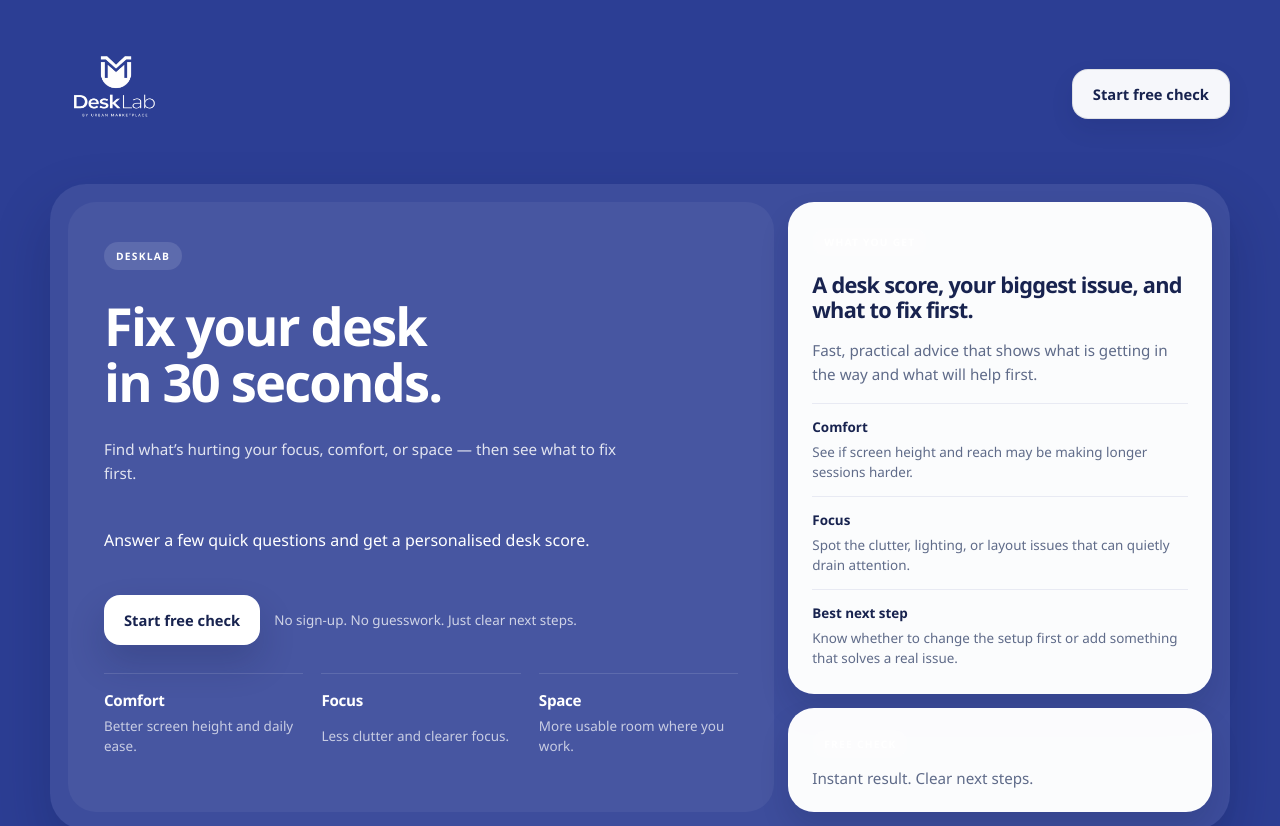
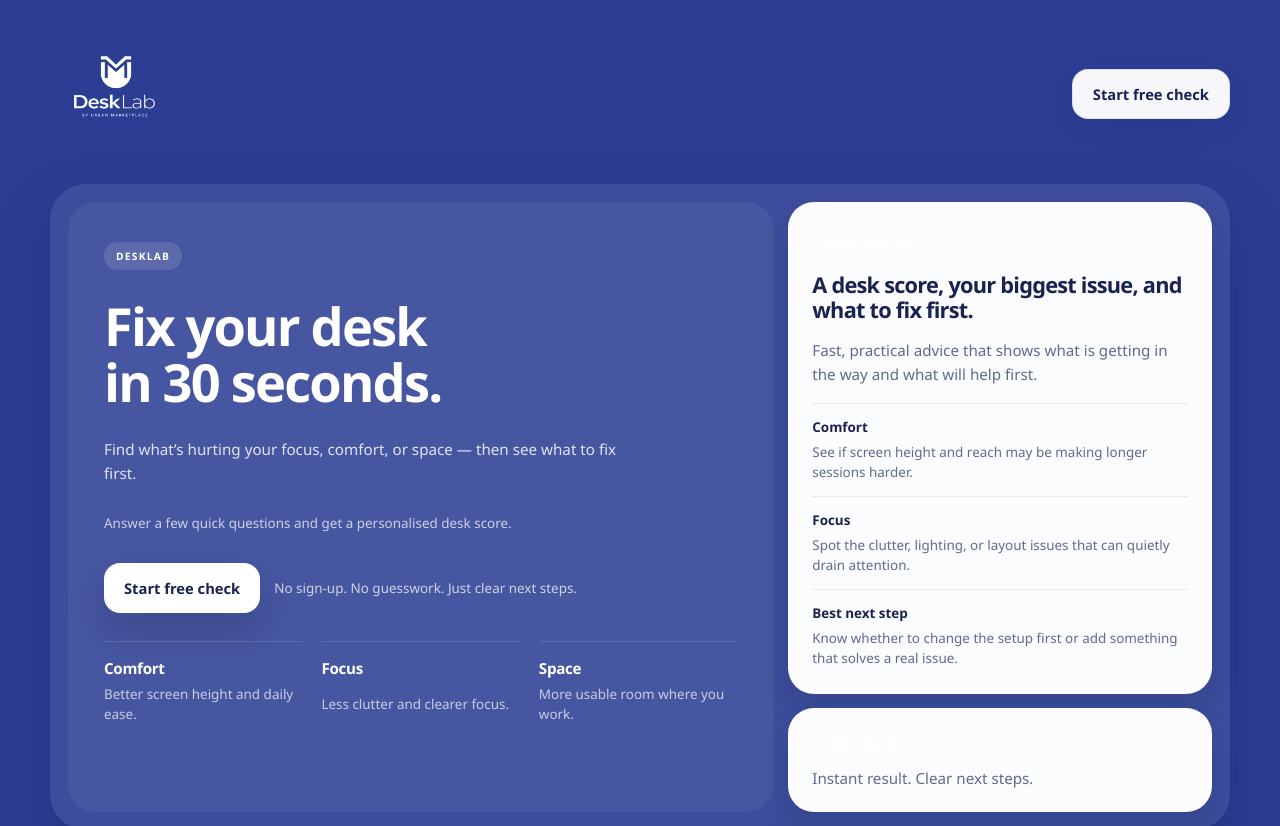
Before and after one commit to urbanmarketplace-labs/desk-advisor, a Next.js app: page / in a window 1280 px wide. Shown: the top 826 px of the page. Built offline with nearby package versions, Linux system fonts and the light colour scheme.

Commit message:
Style new DeskLab conversion copy cues

```diff
--- a/src/app/globals.css
+++ b/src/app/globals.css
@@ -264,6 +264,7 @@ button {
 }
 
 .heroLead,
+.heroSupport,
 .assessmentIntro p,
 .questionArea p,
 .loadingState p,
@@ -284,6 +285,13 @@ button {
   margin: 0;
   color: rgba(255, 255, 255, 0.84);
   font-size: var(--text-base);
+}
+
+.heroSupport {
+  max-width: 32rem;
+  margin: 0;
+  color: rgba(255, 255, 255, 0.72);
+  font-size: var(--text-sm);
 }
 
 .heroActions {
@@ -574,6 +582,11 @@ button {
 .questionHint {
   color: var(--muted);
   font-size: var(--text-sm);
+}
+
+.momentumHint {
+  color: var(--brand);
+  font-weight: 600;
 }
 
 .textareaWrap {
```
